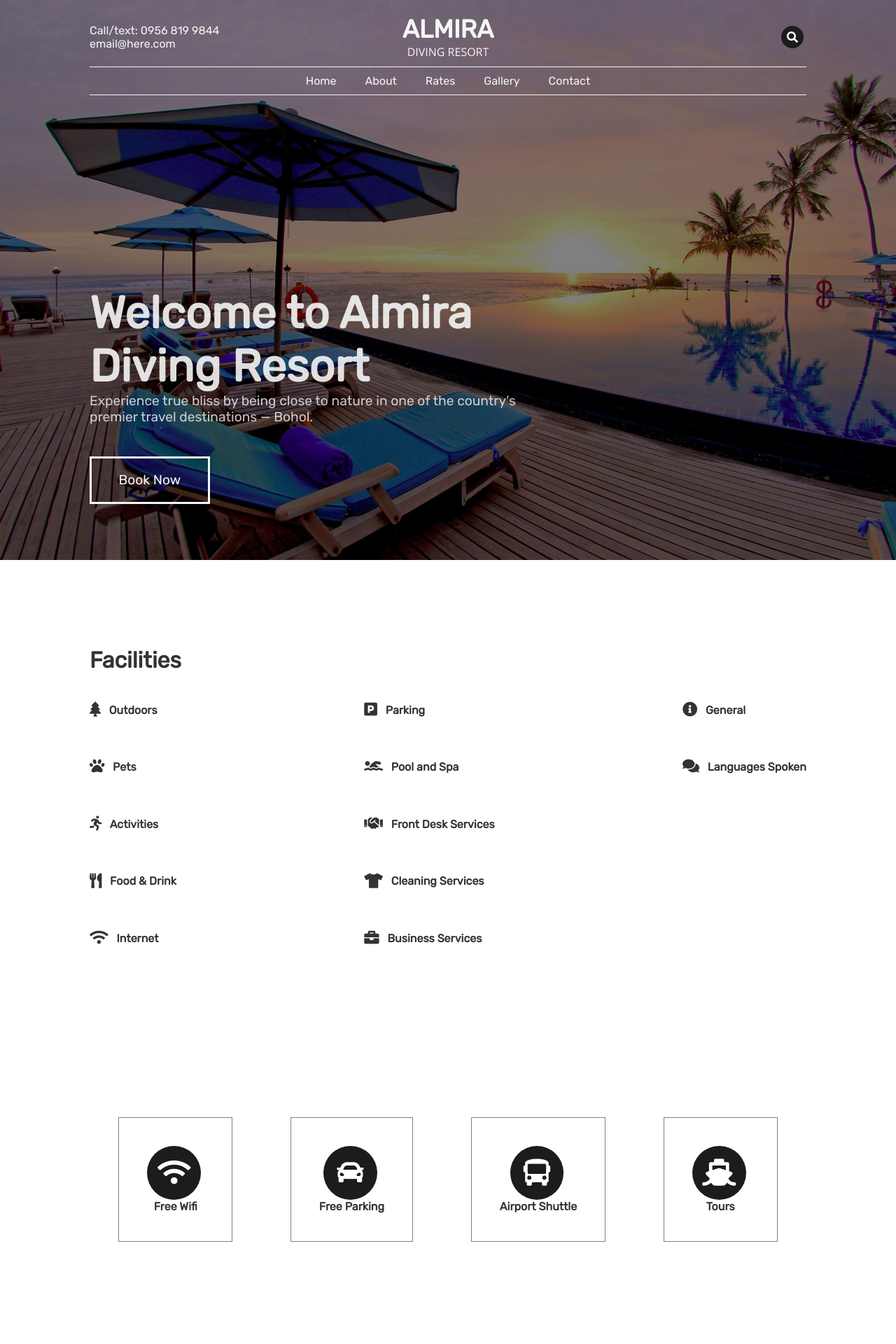
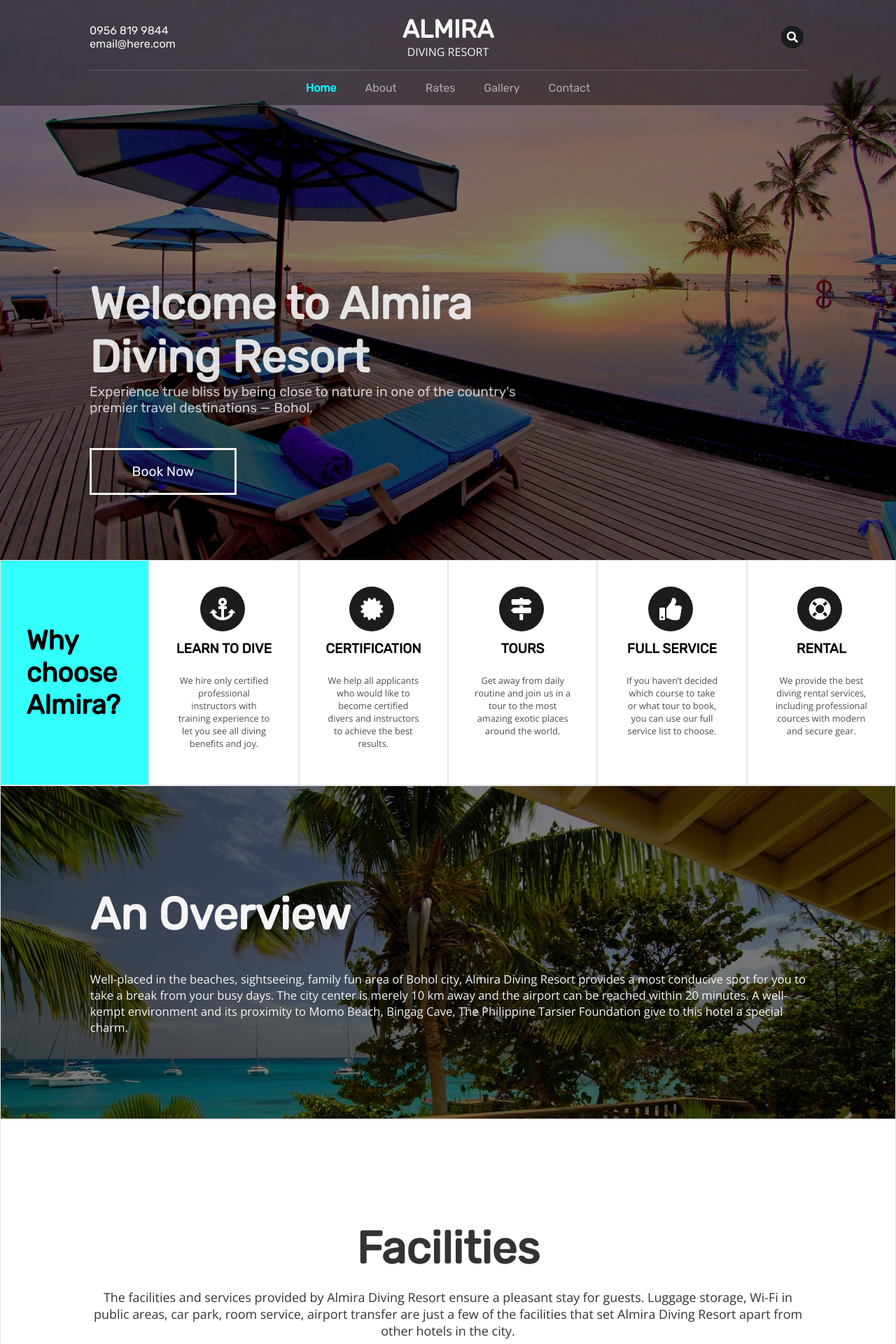
Before and after one commit to louiscueto/louiscueto.github.io, a PHP site: page /almira.html in a window 1280 px wide. Shown: the top 1920 px of the page at 70% size. Before the commit the page ends 1774 px from the top, so only its background shows below. Run offline with PHP 8.4, Linux system fonts and the light colour scheme.

Commit message:
almira updates

```diff
--- a/almira.html
+++ b/almira.html
@@ -24,7 +24,7 @@
 		<div class="rubik" id="nav">
 			<div class="flex-row justify-space-between">
 				<div class="flex-col justify-center fw" style="text-align: left;">
-					Call/text: 0956 819 9844
+					0956 819 9844
 					<br>
 					email@here.com
 				</div>
@@ -33,58 +33,130 @@
 					<span class="opensans" style="font-size: 2vh;">DIVING RESORT</span>
 				</div>
 				<div class="flex-col justify-center fw" style="align-items: flex-end;">
-					<i class="inverted circular black search icon"></i>
+					<i class="inverted circular black search pointer icon"></i>
 				</div>
 			</div>
 			<div class="nav-divider"></div>
 			<div class="navs flex-row justify-center">
-				<div class="nav">Home</div>
-				<div class="nav">About</div>
-				<div class="nav">Rates</div>
-				<div class="nav">Gallery</div>
-				<div class="nav">Contact</div>
+				<a class="nav active">Home</a>
+				<a class="nav">About</a>
+				<a class="nav">Rates</a>
+				<a class="nav">Gallery</a>
+				<a class="nav">Contact</a>
 			</div>
-			<div class="nav-divider"></div>
+			<div class="nav-divider" style="margin-bottom: 0;"></div>
 		</div>
 	</div>
 
 
 	<div id="header" class="fw fh relative flex-col" style="justify-content: flex-end;">
 		<div id="header-overlay" class="fw fh z-8"></div>
-		<div class="fw z-9 text-align-left" style="padding: 8% 10%; color: whitesmoke;">
+		<div class="fw z-9 text-align-left" style="padding: 9% 10%; color: whitesmoke;">
 			<div style="width: 60%;">
-				<p class="nomargin rubik" style="font-size: 5vw; opacity: 0.9; font-weight: bolder;">Welcome to Almira Diving Resort</p>
-				<p class="nomargin rubik" style="font-size: 1.5vw; opacity: 0.8; margin-bottom: 50px;">Experience true bliss by being close to nature in one of the country's premier travel destinations &mdash; Bohol.</p>
+				<p class="nomargin rubik" style="font-size: 5vw; opacity: 0.9; font-weight: bolder;">
+					Welcome to Almira Diving Resort
+				</p>
+				<p class="nomargin rubik" style="font-size: 1.5vw; opacity: 0.8; margin-bottom: 50px;">
+					Experience true bliss by being close to nature in one of the country's premier travel destinations &mdash; Bohol.
+				</p>
 				<br>
-				<a class="rubik" id="cta" style="font-size: 1.5vw;">Book Now</a>
+				<a class="relative rubik" id="cta" style="font-size: 1.5vw;">
+					<span>Book Now </span>
+					<i class="absolute chevron right icon"></i>
+				</a>
 			</div>
-
 		</div>
 	</div>
 
-	<div class="block-segment flex-col justify-center">
-		<h1 class="rubik segment-header">
-			Facilities
-		</h1>
+	<div class="flex-row">
+		<div class="service fw bordered segment flex-col justify-center" style="background-color: rgba(0, 255, 255, 0.8);">
+			<h1 class="rubik" style="font-size: 3vw;">Why choose Almira?</h1>
+		</div>
+		<div class="service fw bordered segment" style="background-color: rgba(0, 255, 255, 0.12); background-color: rgba(0, 255, 255, 0);">
+			<div class="flex-col justify-space-around text-align-center">
+				<div><i class="circular inverted big anchor icon"></i></div>
+				<div class="flex-col justify-space-around">
+					<a class="rubik service-header">LEARN TO DIVE</a>
+					<p class="opensans service-text">We hire only certified professional instructors with training experience to let you see all diving benefits and joy.</p>
+				</div>
+			</div>
+		</div>
+		<div class="service fw bordered segment" style="background-color: rgba(0, 255, 255, 0.24); background-color: rgba(0, 255, 255, 0);">
+			<div class="flex-col justify-space-around text-align-center">
+				<div><i class="circular inverted big certificate icon"></i></div>
+				<div class="flex-col justify-space-around">
+					<a class="rubik service-header">CERTIFICATION</a>
+					<p class="opensans service-text">We help all applicants who would like to become certified divers and instructors to achieve the best results.</p>
+				</div>
+			</div>
+		</div>
+		<div class="service fw bordered segment" style="background-color: rgba(0, 255, 255, 0.36); background-color: rgba(0, 255, 255, 0);">
+			<div class="flex-col justify-space-around text-align-center">
+				<div><i class="circular inverted big map signs icon"></i></div>
+				<div class="flex-col justify-space-around">
+					<a class="rubik service-header">TOURS</a>
+					<p class="opensans service-text">Get away from daily routine and join us in a tour to the most amazing exotic places around the world.</p>
+				</div>
+			</div>
+		</div>
+		<div class="service fw bordered segment" style="background-color: rgba(0, 255, 255, 0.48); background-color: rgba(0, 255, 255, 0);">
+			<div class="flex-col justify-space-around text-align-center">
+				<div><i class="circular inverted big thumbs up icon"></i></div>
+				<div class="flex-col justify-space-around">
+					<a class="rubik service-header">FULL SERVICE</a>
+					<p class="opensans service-text">If you haven’t decided which course to take or what tour to book, you can use our full service list to choose.</p>
+				</div>
+			</div>
+		</div>
+		<div class="service fw bordered segment" style="background-color: rgba(0, 255, 255, 0.60); background-color: rgba(0, 255, 255, 0);">
+			<div class="flex-col justify-space-around text-align-center">
+				<div><i class="circular inverted big life ring icon"></i></div>
+				<div class="flex-col justify-space-around">
+					<a class="rubik service-header">RENTAL</a>
+					<p class="opensans service-text">We provide the best diving rental services, including professional cources with modern and secure gear.</p>
+				</div>
+			</div>
+		</div>
+	</div>
 
-		<!-- <div class="opensans flex-row" style="justify-content: flex-start;">
-			<div class="facility"><i class="fas fa-lg fa-swimmer"></i> &nbsp; Swimming Pool</div>
-			<div class="facility"><i class="fas fa-lg fa-wifi"></i> &nbsp; Free WiFi</div>
-			<div class="facility"><i class="fas fa-lg fa-swimmer"></i> &nbsp; Outdoor pool</div>
-			<div class="facility"><i class="fas fa-lg fa-child"></i> &nbsp; Family rooms</div>
-			<div class="facility"><i class="fas fa-lg fa-shuttle-van"></i> &nbsp; Airport shuttle</div>
-			<div class="facility"><i class="fas fa-lg fa-utensils"></i> &nbsp; Restaurant</div>
-			<div class="facility"><i class="fas fa-lg fa-glass-martini-alt"></i> &nbsp; Bar</div>
-		</div> -->
-		<!-- <div class="space"></div> -->
 
+	<div class="bordered relative flex-col" id="overview">
+		<div class="overlay fw fh z-8"></div>
+		<div class="fw block-segment z-9">
+			<div class="white">
+				<h1 class="rubik" style="font-size: 5vw;">An Overview</h1>
+				<p class="opensans" style="font-size: 1.3vw;">Well-placed in the beaches, sightseeing, family fun area of Bohol city, Almira Diving Resort provides a most conducive spot for you to take a break from your busy days. The city center is merely 10 km away and the airport can be reached within 20 minutes. A well-kempt environment and its proximity to Momo Beach, Bingag Cave, The Philippine Tarsier Foundation give to this hotel a special charm.</p>
+			</div>
+		</div>
+	</div>
+
+	<div class="block-segment flex-col justify-center bordered">
+		<div class="fw">
+			<h1 class="blackish rubik text-align-center" style="font-size: 5vw; margin-bottom: 20px;">Facilities</h1>
+			<p class="blackish opensans text-align-center" style="font-size: 1.4vw; margin-bottom: 50px;">The facilities and services provided by Almira Diving Resort ensure a pleasant stay for guests. Luggage storage, Wi-Fi in public areas, car park, room service, airport transfer are just a few of the facilities that set Almira Diving Resort apart from other hotels in the city.</p>
+		</div>
 		<div class="flex-row justify-space-between">
-			<div class="flex-col">
+			<div class="fw flex-col" style="padding-right: 20px;">
+				<div class="facility-segment">
+					<h4 class="rubik segment-header"><i class="fas fa-lg fa-door-open"></i> &nbsp; Indoors</h4>
+					<div class="opensans facility-list flex-col">
+						<div><i class="fas fa-check"></i> &nbsp; Cable TV</div>
+						<div><i class="fas fa-check"></i> &nbsp; Refrigerator</div>
+						<div><i class="fas fa-check"></i> &nbsp; Shower</div>
+					</div>
+				</div>
 				<div class="facility-segment">
 					<h4 class="rubik segment-header"><i class="fas fa-lg fa-tree"></i> &nbsp; Outdoors</h4>
+					<div class="opensans facility-list flex-col">
+						<div class="add-charge"><i class="fas fa-check"></i> &nbsp; BBQ facilities</div>
+						<div><i class="fas fa-check"></i> &nbsp; Garden</div>
+					</div>
 				</div>
 				<div class="facility-segment">
 					<h4 class="rubik segment-header"><i class="fas fa-lg fa-paw"></i> &nbsp; Pets</h4>
+					<div class="opensans facility-list flex-col">
+						<div><i class="fas fa-check"></i> &nbsp; Allowed</div>
+					</div>
 				</div>
 				<div class="facility-segment">
 					<h4 class="rubik segment-header">
@@ -93,67 +165,125 @@
 						<i class="fas fa-lg fa-running"></i> &nbsp;
 						Activities
 					</h4>
+					<div class="opensans facility-list flex-col">
+						<div class="add-charge"><i class="fas fa-check"></i> &nbsp; Snorkeling </div>
+						<div class="add-charge"><i class="fas fa-check"></i> &nbsp; Diving </div>
+						<div class="add-charge"><i class="fas fa-check"></i> &nbsp; Bicycle rental </div>
+						<div class="add-charge"><i class="fas fa-check"></i> &nbsp; Karaoke </div>
+					</div>
 				</div>
 				<div class="facility-segment">
 					<h4 class="rubik segment-header"><i class="fas fa-lg fa-utensils"></i> &nbsp; Food & Drink</h4>
+					<div class="opensans facility-list flex-col">
+						<div><i class="fas fa-check"></i> &nbsp; Bar</div>
+						<div><i class="fas fa-check"></i> &nbsp; Restaurant</div>
+						<div><i class="fas fa-check"></i> &nbsp; Breakfast, Lunch, and Dinner</div>
+					</div>
+				</div>
+			</div>
+			<div class="fw flex-col" style="padding-right: 20px;">
+				<div class="facility-segment">
+					<h4 class="rubik segment-header"><i class="fas fa-lg fa-parking"></i> &nbsp; Parking</h4>
+					<div class="opensans facility-list flex-col">
+						<div class="free">Free public parking is available on site (reservation is not needed).</div>
+					</div>
+				</div>
+				<div class="facility-segment">
+					<h4 class="rubik segment-header"><i class="fas fa-lg fa-swimmer"></i> &nbsp; Pool and Spa</h4>
+					<div class="opensans facility-list flex-col">
+						<div><i class="fas fa-check"></i> &nbsp; Swimming pool</div>
+						<div><i class="fas fa-check"></i> &nbsp; Outdoor pool</div>
+						<div class="add-charge"><i class="fas fa-check"></i> &nbsp; Massage</div>
+					</div>
+				</div>
+				<div class="facility-segment">
+					<h4 class="rubik segment-header"><i class="fas fa-lg fa-handshake"></i> &nbsp; Front Desk Services</h4>
+					<div class="opensans facility-list flex-col">
+						<div><i class="fas fa-check"></i> &nbsp; Concierge</div>
+						<div><i class="fas fa-check"></i> &nbsp; Baggage storage</div>
+						<div><i class="fas fa-check"></i> &nbsp; Tour desk</div>
+						<div><i class="fas fa-check"></i> &nbsp; 24-hour front desk</div>
+					</div>
+				</div>
+				<div class="facility-segment">
+					<h4 class="rubik segment-header"><i class="fas fa-lg fa-tshirt"></i> &nbsp; Cleaning Services</h4>
+					<div class="opensans facility-list flex-col">
+						<div class="add-charge"><i class="fas fa-check"></i> &nbsp; Dry cleaning</div>
+						<div class="add-charge"><i class="fas fa-check"></i> &nbsp; Laundry</div>
+					</div>
+				</div>
+				<div class="facility-segment">
+					<h4 class="rubik segment-header"><i class="fas fa-lg fa-briefcase"></i> &nbsp; Business Services</h4>
+					<div class="opensans facility-list flex-col">
+						<div class="add-charge"><i class="fas fa-check"></i> &nbsp; Meeting/Banquet facilities</div>
+					</div>
+				</div>
+			</div>
+			<div class="fw flex-col" style="padding-right: 20px;">
+				<div class="facility-segment">
+					<h4 class="rubik segment-header"><i class="fas fa-lg fa-info-circle"></i> &nbsp; General</h4>
+					<div class="opensans facility-list flex-col">
+						<div class="add-charge"><i class="fas fa-check"></i> &nbsp; Shuttle service</div>
+						<div class="add-charge"><i class="fas fa-check"></i> &nbsp; Airport shuttle</div>
+						<div><i class="fas fa-check"></i> &nbsp; Air conditioning</div>
+						<div><i class="fas fa-check"></i> &nbsp; Car rental</div>
+						<div><i class="fas fa-check"></i> &nbsp; Gift shop</div>
+						<div><i class="fas fa-check"></i> &nbsp; Family rooms</div>
+						<div><i class="fas fa-check"></i> &nbsp; Hair/Beauty salon</div>
+						<div><i class="fas fa-check"></i> &nbsp; Non-smoking rooms</div>
+						<div><i class="fas fa-check"></i> &nbsp; Smoking area</div>
+						<div><i class="fas fa-check"></i> &nbsp; Room service</div>
+						<div><i class="fas fa-check"></i> &nbsp; Medical service</div>
+					</div>
+				</div>
+				<div class="facility-segment">
+					<h4 class="rubik segment-header"><i class="fas fa-lg fa-comments"></i> &nbsp; Languages Spoken</h4>
+					<div class="opensans facility-list flex-col">
+						<div><i class="fas fa-check"></i> &nbsp; English</div>
+						<div><i class="fas fa-check"></i> &nbsp; Filipino</div>
+					</div>
 				</div>
 				<div class="facility-segment">
 					<h4 class="rubik segment-header"><i class="fas fa-lg fa-wifi"></i> &nbsp; Internet</h4>
-				</div>
-			</div>
-			<div class="flex-col">
-				<div class="facility-segment">
-					<h4 class="rubik segment-header"><i class="fas fa-lg fa-parking"></i> &nbsp; Parking</h4>
-				</div>
-				<div class="facility-segment">
-					<h4 class="rubik segment-header"><i class="fas fa-lg fa-swimmer"></i> &nbsp; Pool and Spa</h4>
-				</div>
-				<div class="facility-segment">
-					<h4 class="rubik segment-header"><i class="fas fa-lg fa-handshake"></i> &nbsp; Front Desk Services</h4>
-				</div>
-				<div class="facility-segment">
-					<h4 class="rubik segment-header"><i class="fas fa-lg fa-tshirt"></i> &nbsp; Cleaning Services</h4>
-				</div>
-				<div class="facility-segment">
-					<h4 class="rubik segment-header"><i class="fas fa-lg fa-briefcase"></i> &nbsp; Business Services</h4>
-				</div>
-			</div>
-			<div class="flex-col">
-				<div class="facility-segment">
-					<h4 class="rubik segment-header"><i class="fas fa-lg fa-info-circle"></i> &nbsp; General</h4>
-				</div>
-				<div class="facility-segment">
-					<h4 class="rubik segment-header"><i class="fas fa-lg fa-comments"></i> &nbsp; Languages Spoken</h4>
+					<div class="opensans facility-list flex-col">
+						<div class="free">WiFi is available in all areas and is free of charge.</div>
+					</div>
 				</div>
 			</div>
 		</div>
 	</div>
 
-	<div class="block-segment flex-row justify-space-around">
-		<div class="bordered segment">
-			<div class="segment-icon text-align-center">
-				<i class="inverted circular wifi icon"></i>
+	<div class="block-segment flex-col justify-space-around bordered">
+		<h1 class="rubik text-align-center nomargin" style="font-size: 5vw;">Accomodation</h1>
+		<div class="rubik flex-row justify-center segment">
+			<div class="room-nav active segment-header">Bungalow</div>
+			<div class="room-nav segment-header">Kalachuchi</div>
+			<div class="room-nav segment-header">Sampaguita</div>
+			<div class="room-nav segment-header">Bougainvillea</div>
+		</div>
+		<div class="flex-row">
+			<div class="fw">
+				<img src="assets/almira/jasmine.jpg">
 			</div>
-			<div class="rubik text-align-center segment-header bolder pointer">Free Wifi</div>
+			<div class="fw segment">
+				<h1 class="rubik segment-header">Bungalow</h1>
+				<div class="opensans facility-list flex-col">
+					<div><i class="fas fa-check"></i> &nbsp; English</div>
+					<div><i class="fas fa-check"></i> &nbsp; Filipino</div>
+				</div>
+			</div>
 		</div>
-		<div class="bordered segment">
-			<div class="segment-icon text-align-center">
-				<i class="inverted circular car icon"></i>
-			</div>
-			<div class="rubik text-align-center segment-header bolder pointer">Free Parking</div>
+	</div>
+
+	<div class="flex-row bordered" id="footer">
+		<div class="fw segment bordered">1</div>
+		<div class="fw segment bordered">2
+			<!-- <h1 class="rubik" style="font-size: 3vw; margin-top: 0;">Quick links</h1>
+			<div class="flex-col justify-space-between opensans">
+				<div><i class="map marker alternate icon"></i>Napaling Point, Tangnan, Panglao Island Bohol, Panglao City, 6340</div>
+			</div> -->
 		</div>
-		<div class="bordered segment">
-			<div class="segment-icon text-align-center">
-				<i class="inverted circular bus icon"></i>
-			</div>
-			<div class="rubik text-align-center segment-header bolder pointer">Airport Shuttle</div>
-		</div>
-		<div class="bordered segment">
-			<div class="segment-icon text-align-center">
-				<i class="inverted circular ship icon"></i>
-			</div>
-			<div class="rubik text-align-center segment-header bolder pointer">Tours</div>
-		</div>
+		<div class="fw segment bordered">3</div>
 	</div>
 
 </body>
--- a/assets/almira/style.css
+++ b/assets/almira/style.css
@@ -13,6 +13,8 @@ html, body {
 	top: 0;
 	right: 0;
 	left: 0;
+
+	background-color: rgba(0, 0, 0, 0.4);
 }
 
 #nav {
@@ -52,9 +54,10 @@ html, body {
 
 .nav-divider {
 	width: 100%;
-	border-top: 1px solid currentColor;
-	margin-top: 10px;
-	margin-bottom: 10px;
+	/*border-top: 1px solid currentColor;*/
+	border-top: 1px solid #e5e5e5;
+	opacity: 0.2;
+	margin: 15px 0;
 }
 
 .fw {
@@ -70,10 +73,21 @@ html, body {
 	height: 100%;
 }
 .nav {
+	display: block;
 	margin: 0 2%;
 	cursor: pointer;
+	opacity: 0.6;
+	transition: all 0.4s ease;
 }
-
+.nav:hover {
+	opacity: 1;
+	color: white;
+}
+.nav.active {
+	opacity: 1;
+	font-weight: bold;
+	color: aqua;
+}
 #header {
 	background-image: url(headerbg.jpg);
 	background-repeat: no-repeat;
@@ -91,7 +105,9 @@ html, body {
 .relative {
 	position: relative;
 }
-
+.absolute {
+	position: absolute;
+}
 .uc {
 	text-transform: uppercase;
 }
@@ -134,26 +150,48 @@ html, body {
 	outline: 0;
 	cursor: pointer;
 
-	padding: 1em 2em;
+	padding: 1em 3em 1em 3em;
 	background-color: transparent;
 	color: whitesmoke;
 	border: 3px solid whitesmoke;
 
+	transition: all 0.3s ease;
+}
+
+#cta:hover {
+	padding: 1em 3em 1em 3em;
+}
+
+#cta i {
+	line-height: 1.25;
+	opacity: 0;
+	right: 20%;
+	transition: all 0.3s ease;
+}
+#cta:hover i {
+	right: 10%; opacity: 1;
 }
 
 .segment-header {
 	/*padding: 1em;*/
 	color: rgba(0, 0, 0, 0.8);
 }
+
+.block-segment-header {
+	margin: 0 0 50px;
+	font-size: 5vw;
+	color: rgba(0, 0, 0, 0.8);
+}
+
 .segment-icon i {
 	font-size: 3vw;
 }
 .segment {
-	padding: 2.5em;
+	padding: 2.3em;
 }
 
 .bordered {
-	border: 1px solid grey;
+	border: 1px solid #e5e5e5;
 }
 
 .text-align-center {
@@ -174,6 +212,15 @@ html, body {
 .pointer {
 	cursor: pointer;
 }
+.space {
+	padding: 20px;
+}
+.helper {
+	opacity: 0.8;
+}
+.vertical-margin {
+	margin: 3em 0;
+}
 
 .block-segment {
 	padding: 8% 10%;
@@ -183,11 +230,97 @@ html, body {
 	padding-right: 20px;
 }
 .facility i {
-	color: teal;
+	color: aqua;
 }
 .facility-segment {
 	padding-bottom: 20px;
 }
-.space {
-	padding: 20px;
+.facility-list {
+	/*padding-left: 20px;*/
 }
+
+.facility-list i {
+	color: green;
+	opacity: 0.5;
+}
+
+.free::before {
+	display: inline-block;
+	color: green;
+	border: 1px solid green;
+	padding: 5px 10px;
+	margin-right: 10px;
+	content: "Free";
+	font-size: 80%;
+	opacity: 0.6;
+}
+
+.add-charge::after {
+	margin-left: 10px;
+	content: "Additional Charge";
+	font-size: 80%;
+	opacity: 0.6;
+}
+
+.service {
+	border: 1px solid #e5e5e5;
+	transition: all 0.4s ease;
+}
+.service-header {
+	font-weight: bolder;
+	font-size: 1vw;
+	transition: all 0.4s ease;
+}
+.service-header {
+	display: block;
+	margin: 0.67em 0;
+	font-size: 1.5vw;
+	cursor: pointer;
+	transition: all 0.4s ease;
+}
+.service-header:hover {
+	color: aqua;
+}
+.service-text {
+	opacity: 0.7;
+	font-size: 1vw;
+}
+
+.room-nav {
+	margin: 0 2%;
+	cursor: pointer;
+	opacity: 0.8;
+	transition: all 0.4s ease;
+}
+.room-nav:hover {
+	/*opacity: 1;*/
+	color: aqua;
+}
+.room-nav.active {
+	/*opacity: 1;*/
+	color: aqua;
+	font-weight: bold;
+}
+
+.blackish {
+	color: rgba(0, 0, 0, 0.8);
+}
+.white {
+	color: whitesmoke;
+}
+
+#overview {
+	background-image: url(headerbg1.jpg);
+	background-repeat: no-repeat;
+	background-size: cover;
+	/*background-attachment: fixed;*/
+}
+
+.overlay {
+	position: absolute;
+	top: 0;
+	left: 0;
+	width: 100%;
+	height: 100%;
+	background-color: rgba(0, 0, 0, 0.5);
+}
```
Also changed, not shown: assets/almira/jasmine.jpg (added).
